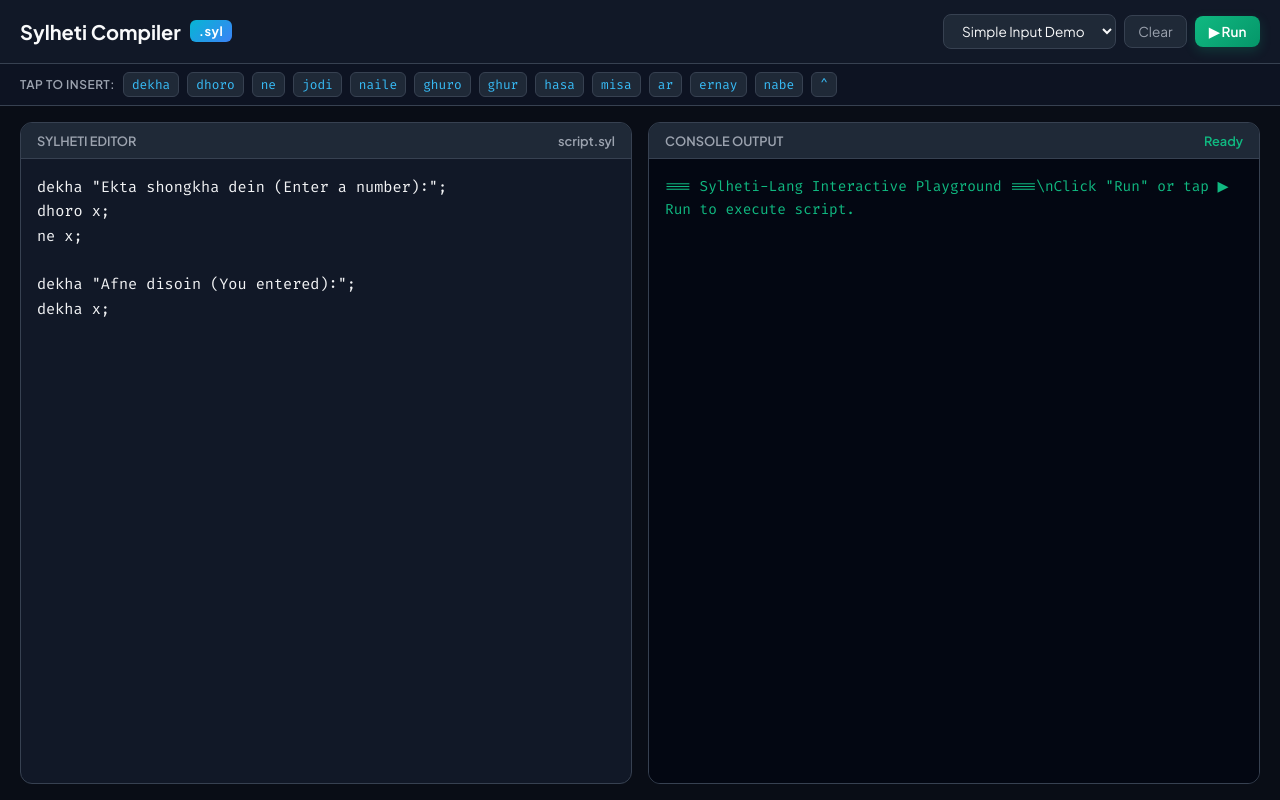
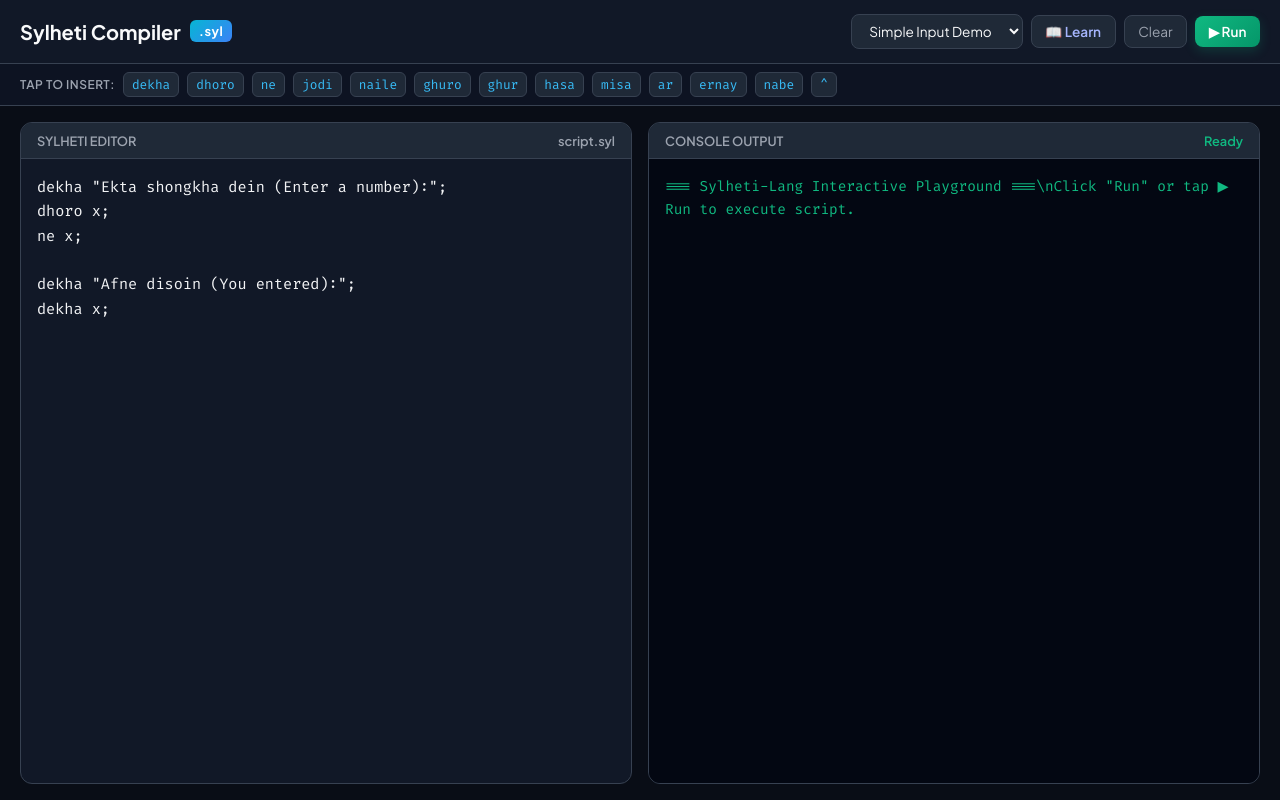
Before and after one commit to theniyazkhan/nyz-lang, a plain HTML site: page web/index.html in a window 1280 px wide. Drawn offline with Linux system fonts and the light colour scheme.

Commit message:
Add Learn button linking to Language_Manual.txt on GitHub

```diff
--- a/web/index.html
+++ b/web/index.html
@@ -69,13 +69,14 @@
       gap: 0.5rem;
     }
 
-    select, button {
+    select, button, .btn-learn {
       font-family: inherit;
       font-size: 0.85rem;
       border-radius: 8px;
       padding: 0.45rem 0.85rem;
       cursor: pointer;
       transition: all 0.15s ease-in-out;
+      text-decoration: none;
     }
 
     select {
@@ -83,6 +84,22 @@
       color: var(--text);
       border: 1px solid var(--border);
       outline: none;
+    }
+
+    .btn-learn {
+      background: var(--panel-bg);
+      color: #a5b4fc;
+      border: 1px solid var(--border);
+      font-weight: 600;
+      display: inline-flex;
+      align-items: center;
+      gap: 0.35rem;
+    }
+
+    .btn-learn:hover {
+      background: #312e81;
+      color: white;
+      border-color: #6366f1;
     }
 
     .btn-run {
@@ -270,6 +287,9 @@
         <option value="power">Power ^</option>
         <option value="logical">Logical Operators</option>
       </select>
+      <a href="https://github.com/theniyazkhan/syleti_lang/blob/main/Language_Manual.txt" target="_blank" class="btn-learn">
+        📖 Learn
+      </a>
       <button class="btn-clear" onclick="clearConsole()">Clear</button>
       <button class="btn-run" onclick="runSylhetiCode()">▶ Run</button>
     </div>
```
